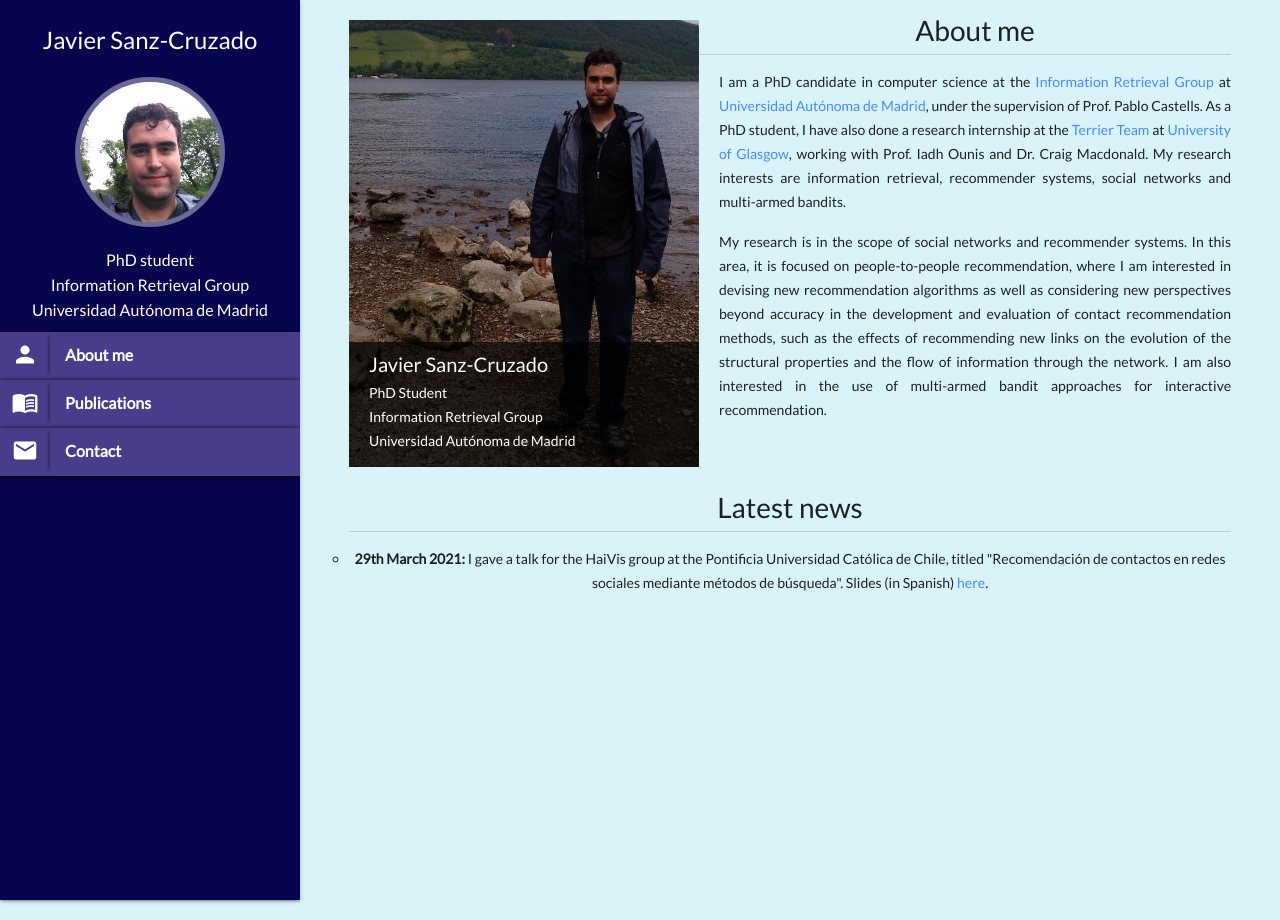
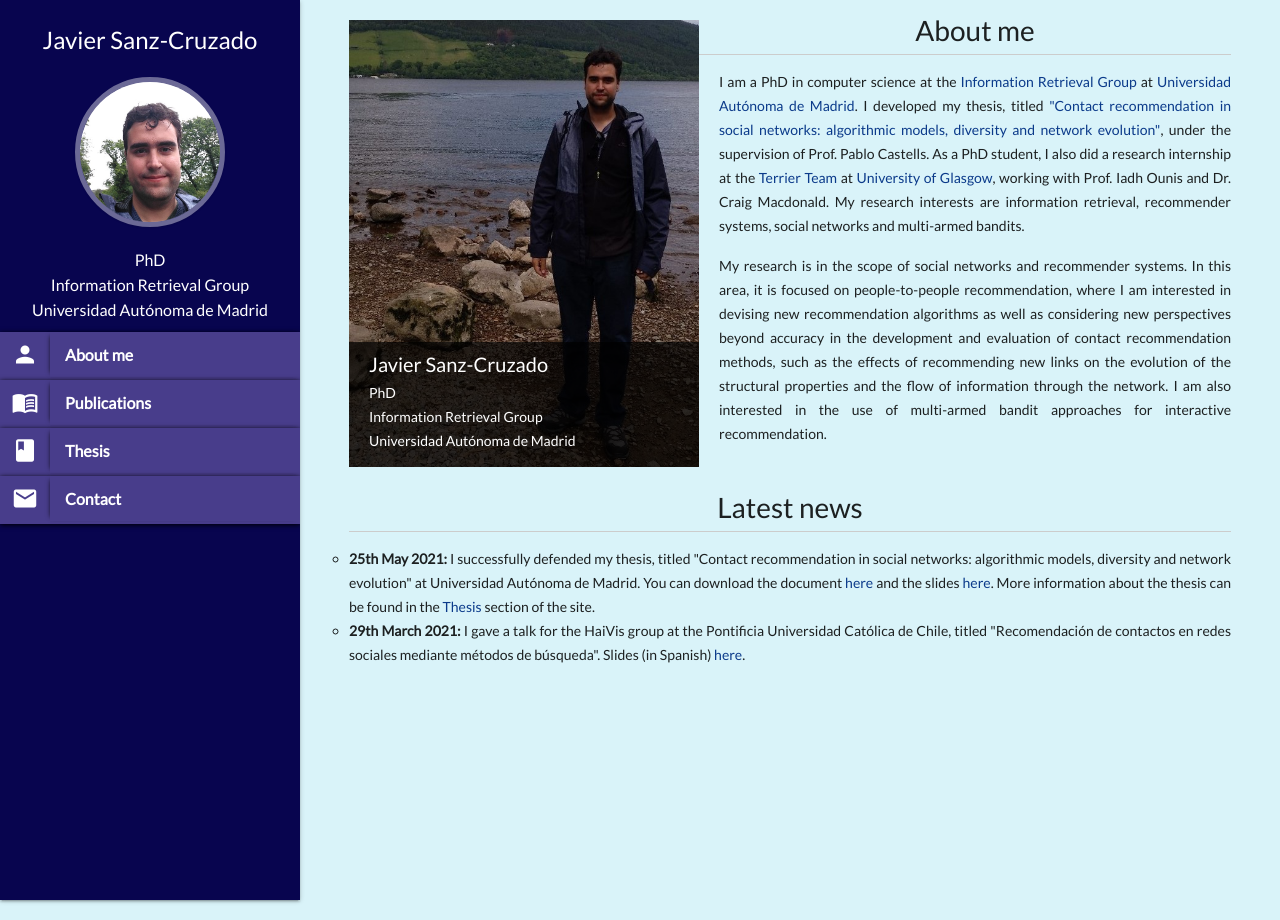
Before and after one commit to JavierSanzCruza/javiersanzcruza.github.io, a Jekyll site: the page built from index.md, in a window 1280 px wide. Built offline with Jekyll 4.4.1, drawn with Linux system fonts in a browser that asks for light colours; nearby versions of some CDN libraries.

Commit message:
Added thesis section

```diff
--- a/_data/navigation.yml
+++ b/_data/navigation.yml
@@ -10,9 +10,9 @@
 - name: Publications
   link: /pubs
   icon: menu_book
-#- name: Theses
-#  link: /theses
-#  icon: book
+- name: Thesis
+  link: /thesis
+  icon: book
 #- name: Talks
 #  link: /talks
 #  icon: volume_up
--- a/_includes/header.html
+++ b/_includes/header.html
@@ -23,7 +23,7 @@
           <img id="avatar" src="/assets/img/avatar3.jpg"/>
           <br/>
           <span class="profile-text">
-              PhD student <br/>
+              PhD <br/>
               Information Retrieval Group </br>
               Universidad Autónoma de Madrid
           </span>
--- a/_sass/main.scss
+++ b/_sass/main.scss
@@ -115,7 +115,7 @@
 	width: auto;
 }
 
-.collapsible a {
+a {
 	color: rgb(11, 58, 138);
 }
 
--- a/index.md
+++ b/index.md
@@ -13,7 +13,7 @@
 		<div class="intro-photo-text">
 			<p id="intro-photo-text-title">Javier Sanz-Cruzado</p>
 			<ul class="descr">
-				<li>PhD Student</li>
+				<li>PhD</li>
 				<li>Information Retrieval Group</li>
 				<li>Universidad Autónoma de Madrid</li>
 			</ul>
@@ -23,7 +23,7 @@
 			<div style="font-size:28px">About me</div>
 			<hr class="solid">
 			<div style="text-align: justify">
-				<p>I am a PhD candidate in computer science at the <a href="http://ir.ii.uam.es">Information Retrieval Group</a> at <a href="http://www.uam.es">Universidad Autónoma de Madrid</a>, under the supervision of Prof. Pablo Castells. As a PhD student, I have also done a research internship at the <a href="http://terrierteam.dcs.gla.ac.uk/index.html">Terrier Team</a> at <a href="https://www.gla.ac.uk">University of Glasgow</a>, working with Prof. Iadh Ounis and Dr. Craig Macdonald. My research interests are information retrieval, recommender systems, social networks and multi-armed bandits.</p>
+				<p>I am a PhD in computer science at the <a href="http://ir.ii.uam.es">Information Retrieval Group</a> at <a href="http://www.uam.es">Universidad Autónoma de Madrid</a>. I developed my thesis, titled <a href="https://javiersanzcruza.github.io/jsanzcruzado-phdthesis.pdf">"Contact recommendation in social networks: algorithmic models, diversity and network evolution"</a>, under the supervision of Prof. Pablo Castells. As a PhD student, I also did a research internship at the <a href="http://terrierteam.dcs.gla.ac.uk/index.html">Terrier Team</a> at <a href="https://www.gla.ac.uk">University of Glasgow</a>, working with Prof. Iadh Ounis and Dr. Craig Macdonald. My research interests are information retrieval, recommender systems, social networks and multi-armed bandits.</p>
 				<p> My research is in the scope of social networks and recommender systems. In this area, it is focused on people-to-people recommendation, where I am interested in devising new recommendation algorithms as well as considering new perspectives beyond accuracy in the development and evaluation of contact recommendation methods, such as the effects of recommending new links on the evolution of the structural properties and the flow of information through the network. I am also interested in the use of multi-armed bandit approaches for interactive recommendation.</p>
 			</div>
 		</div>
@@ -34,6 +34,7 @@
 	<div style="align: left; font-size:28px">Latest news</div>
 	<hr class="solid">
 	<ul>
-		<li style="list-style-type: circle"><b>29th March 2021:</b> I gave a talk for the HaiVis group at the Pontificia Universidad Católica de Chile, titled "Recomendación de contactos en redes sociales mediante métodos de búsqueda". Slides (in Spanish) <a href="/assets/slides/haivis-puc-chile-marzo-2021.pdf">here</a>.</li>
+		<li style="text-align: justify; list-style-type: circle"><b>25th May 2021:</b> I successfully defended my thesis, titled "Contact recommendation in social networks: algorithmic models, diversity and network evolution" at Universidad Autónoma de Madrid. You can download the document <a href="https://javiersanzcruza.github.io/jsanzcruzado-phdthesis.pdf">here</a> and the slides <a href="https://javiersanzcruza.github.io/thesis-slides.pdf">here</a>. More information about the thesis can be found in the <a href="/thesis">Thesis</a> section of the site.</li>
+		<li style="text-align: justify; list-style-type: circle"><b>29th March 2021:</b> I gave a talk for the HaiVis group at the Pontificia Universidad Católica de Chile, titled "Recomendación de contactos en redes sociales mediante métodos de búsqueda". Slides (in Spanish) <a href="/assets/slides/haivis-puc-chile-marzo-2021.pdf">here</a>.</li>
 	</ul>
 </div>
```
Also changed, not shown: contact.md (+1 -1 lines), thesis.md (added, +35 -0 lines), Gemfile.lock.
